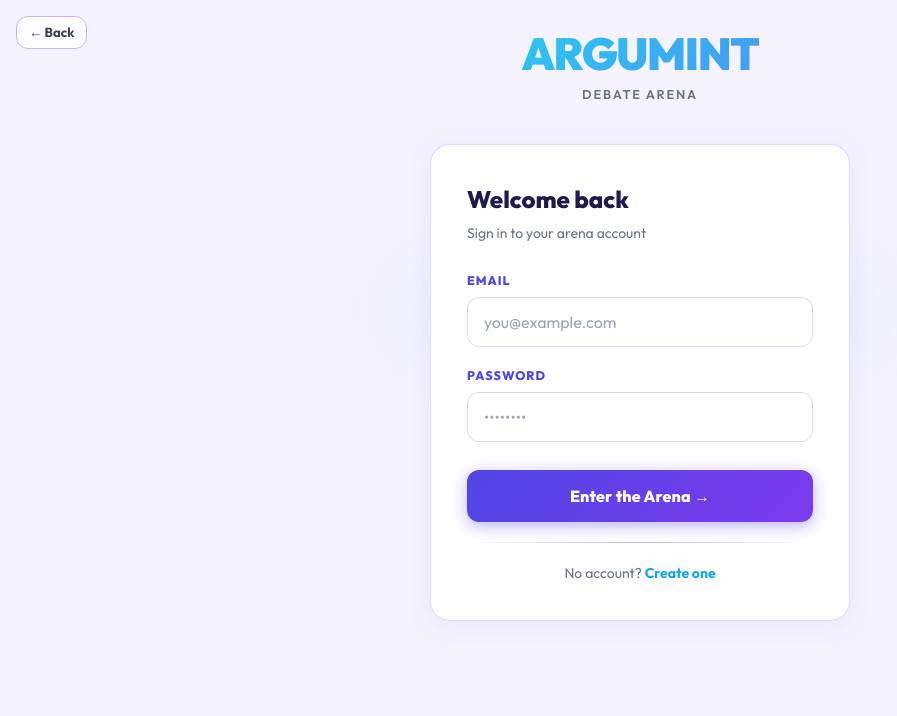
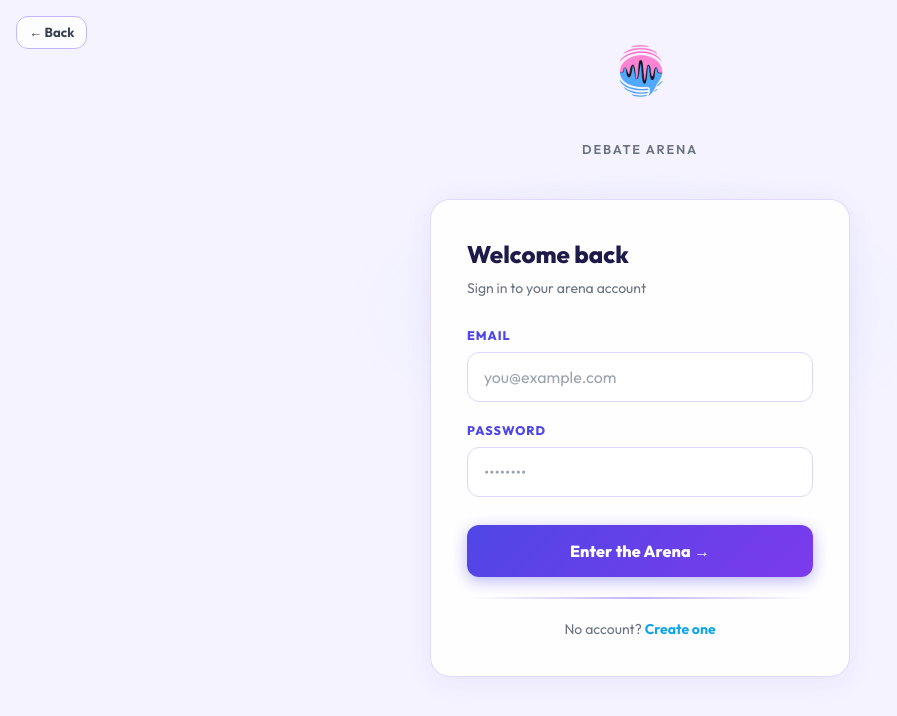
Before and after one commit to bipinchaudhary28899/Argumint, a React (Vite) app in the folder apps/frontend/: page /login in a window 1280 px wide. Shown: the top 716 px of the page, without its empty margins (0-897 px from the left). Built offline with nearby package versions, Linux system fonts and the light colour scheme; no server answers.

Commit message:
addded logo

```diff
--- a/apps/frontend/index.html
+++ b/apps/frontend/index.html
@@ -2,7 +2,8 @@
 <html lang="en">
   <head>
     <meta charset="UTF-8" />
-    <link rel="icon" type="image/svg+xml" href="/vite.svg" />
+    <link rel="icon" type="image/png" href="/logo/logo.png" />
+    <link rel="apple-touch-icon" href="/logo/logo.png" />
     <meta name="viewport" content="width=device-width, initial-scale=1.0" />
     <title>Argumint — Debate Arena</title>
     <link rel="preconnect" href="https://fonts.googleapis.com" />
--- /dev/null
+++ b/apps/frontend/src/components/NavLogo.tsx
@@ -0,0 +1,32 @@
+/**
+ * NavLogo — renders the Argumint logo image inside a small dark pill
+ * that looks clean on both the white nav bar and dark page backgrounds.
+ *
+ * Use as a drop-in replacement for the "ARGUMINT" text span/button in
+ * every nav. Pass onClick for pages where the logo navigates home.
+ */
+export function NavLogo({ onClick }: { onClick?: () => void }) {
+  const inner = (
+    <div style={{
+      backgroundColor:"transparent"
+    }}>
+      <img
+        src="/logo/logo.png"
+        alt="Argumint"
+        style={{ width: 70, height: 70, borderRadius: "0.25rem", objectFit: "contain", display: "block" }}
+      />
+    </div>
+  );
+
+  if (onClick) {
+    return (
+      <button
+        onClick={onClick}
+        style={{ background: "none", border: "none", padding: 0, cursor: "pointer", lineHeight: 0 }}
+      >
+        {inner}
+      </button>
+    );
+  }
+  return inner;
+}
--- a/apps/frontend/src/pages/CreateRoom.tsx
+++ b/apps/frontend/src/pages/CreateRoom.tsx
@@ -2,6 +2,7 @@ import { useState } from "react";
 import { useNavigate } from "react-router-dom";
 import { useAuth } from "../contexts/AuthContext";
 import { useRoom } from "../contexts/RoomContext";
+import { NavLogo } from "../components/NavLogo";
 import { useIsMobile } from "../hooks/useIsMobile";
 import { roomApi } from "../services/api";
 import type { CreateRoomInput } from "@argumint/shared";
@@ -80,7 +81,7 @@ export function CreateRoom() {
       <nav className="game-nav">
         <div style={{ display: "flex", alignItems: "center", gap: "0.75rem" }}>
           <button onClick={() => navigate("/")} className="btn-ghost" style={{ fontSize: "0.82rem", padding: "0.35rem 0.75rem" }}>← Back</button>
-          <button className="nav-logo" onClick={() => navigate("/")}>ARGUMINT</button>
+          <NavLogo onClick={() => navigate("/")} />
         </div>
         {!isMobile && <span style={{ color: "var(--muted)", fontSize: "0.85rem" }}>{user?.username}</span>}
       </nav>
--- a/apps/frontend/src/pages/DebatePage.tsx
+++ b/apps/frontend/src/pages/DebatePage.tsx
@@ -2,6 +2,7 @@ import { useEffect, useMemo, useRef, useState, useCallback } from "react";
 import { useNavigate, useParams } from "react-router-dom";
 import { useAuth } from "../contexts/AuthContext";
 import { useSocket } from "../hooks/useSocket";
+import { NavLogo } from "../components/NavLogo";
 import { useWebRTCMesh } from "../hooks/useWebRTCMesh";
 import { useSpeechRecognition } from "../hooks/useSpeechRecognition";
 import { useLeaveRoomOnNavigate } from "../hooks/useLeaveRoomOnNavigate";
@@ -455,7 +456,7 @@ export function DebatePage() {
       )}
 
       <nav className="game-nav">
-        <span className="nav-logo">ARGUMINT</span>
+        <NavLogo />
         <div style={{ display: "flex", alignItems: "center", gap: isMobile ? "0.5rem" : "1rem" }}>
           {!isBuzzer && turn && !finished && (
             <div className="badge badge-muted" style={{ fontFamily: "'JetBrains Mono', monospace", fontSize: "0.72rem" }}>
--- a/apps/frontend/src/pages/Home.tsx
+++ b/apps/frontend/src/pages/Home.tsx
@@ -2,6 +2,7 @@ import { useNavigate } from "react-router-dom";
 import { useAuth } from "../contexts/AuthContext";
 import { getLevelInfo } from "@argumint/shared";
 import { useIsMobile } from "../hooks/useIsMobile";
+import { NavLogo } from "../components/NavLogo";
 
 export function Home() {
   const navigate = useNavigate();
@@ -22,7 +23,7 @@ export function Home() {
       <div style={{ position: "fixed", bottom: "10%", right: "15%", width: 350, height: 350, borderRadius: "50%", background: "radial-gradient(circle, rgba(16,185,129,0.06) 0%, transparent 70%)", pointerEvents: "none", zIndex: 0 }} />
 
       <nav className="game-nav">
-        <span className="nav-logo">ARGUMINT</span>
+        <NavLogo />
         <div style={{ display: "flex", alignItems: "center", gap: isMobile ? "0.5rem" : "1rem" }}>
           {/* Level chip — always visible */}
           <div style={{
--- a/apps/frontend/src/pages/JoinRoom.tsx
+++ b/apps/frontend/src/pages/JoinRoom.tsx
@@ -2,6 +2,7 @@ import { useState } from "react";
 import { useNavigate } from "react-router-dom";
 import { useAuth } from "../contexts/AuthContext";
 import { useRoom } from "../contexts/RoomContext";
+import { NavLogo } from "../components/NavLogo";
 import { roomApi } from "../services/api";
 
 export function JoinRoom() {
@@ -34,7 +35,7 @@ export function JoinRoom() {
       <nav className="game-nav">
         <div style={{ display: "flex", alignItems: "center", gap: "0.75rem" }}>
           <button onClick={() => navigate("/")} className="btn-ghost" style={{ fontSize: "0.82rem", padding: "0.35rem 0.75rem" }}>← Back</button>
-          <button className="nav-logo" onClick={() => navigate("/")}>ARGUMINT</button>
+          <NavLogo onClick={() => navigate("/")} />
         </div>
         <span style={{ color: "var(--muted)", fontSize: "0.85rem" }}>{user?.username}</span>
       </nav>
--- a/apps/frontend/src/pages/Login.tsx
+++ b/apps/frontend/src/pages/Login.tsx
@@ -45,8 +45,8 @@ export function Login() {
       <button onClick={() => navigate("/")} className="btn-ghost" style={{ position: "fixed", top: "1rem", left: "1rem", fontSize: "0.82rem", padding: "0.35rem 0.75rem", zIndex: 10 }}>← Back</button>
       <div className="fade-up w-full" style={{ maxWidth: 420, width: "100%" }}>
         <div style={{ textAlign: "center", marginBottom: "2.5rem" }}>
-          <div style={{ fontSize: "2.8rem", fontWeight: 900, letterSpacing: "-0.03em", background: "linear-gradient(135deg, #22d3ee, #4f8ef7)", WebkitBackgroundClip: "text", WebkitTextFillColor: "transparent", backgroundClip: "text", lineHeight: 1 }}>ARGUMINT</div>
-          <div style={{ marginTop: "0.5rem", color: "var(--muted)", fontSize: "0.8rem", letterSpacing: "0.14em", textTransform: "uppercase", fontWeight: 600 }}>Debate Arena</div>
+          <img src="/logo/logo.png" alt="Argumint" style={{ width: 96, height: 96, borderRadius: "1.25rem", objectFit: "contain", display: "block", margin: "0 auto" }} />
+          <div style={{ marginTop: "0.75rem", color: "var(--muted)", fontSize: "0.8rem", letterSpacing: "0.14em", textTransform: "uppercase", fontWeight: 600 }}>Debate Arena</div>
         </div>
         <div className="glass" style={{ padding: "2.25rem" }}>
           <h1 style={{ fontSize: "1.5rem", fontWeight: 800, color: "var(--text)", margin: "0 0 0.35rem" }}>Welcome back</h1>
--- a/apps/frontend/src/pages/PrepScreen.tsx
+++ b/apps/frontend/src/pages/PrepScreen.tsx
@@ -2,6 +2,7 @@ import { useEffect, useMemo, useState } from "react";
 import { useNavigate, useParams } from "react-router-dom";
 import { useAuth } from "../contexts/AuthContext";
 import { useSocket } from "../hooks/useSocket";
+import { NavLogo } from "../components/NavLogo";
 import { useLeaveRoomOnNavigate } from "../hooks/useLeaveRoomOnNavigate";
 import { useIsMobile } from "../hooks/useIsMobile";
 import type { Debate, TurnOrderEntry } from "@argumint/shared";
@@ -95,7 +96,7 @@ export function PrepScreen() {
   return (
     <div className="bg-grid" style={{ minHeight: "100vh", display: "flex", flexDirection: "column", background: "var(--bg)" }}>
       <nav className="game-nav">
-        <span className="nav-logo">ARGUMINT</span>
+        <NavLogo />
         <div style={{ display: "flex", alignItems: "center", gap: "0.875rem" }}>
           <div style={{ display: "flex", alignItems: "center", gap: "0.4rem" }}>
             <div className={isConnected ? "pulse-dot pulse-dot-green" : "pulse-dot pulse-dot-red"} />
--- a/apps/frontend/src/pages/Register.tsx
+++ b/apps/frontend/src/pages/Register.tsx
@@ -57,8 +57,8 @@ export function Register() {
       <button onClick={() => navigate("/")} className="btn-ghost" style={{ position: "fixed", top: "1rem", left: "1rem", fontSize: "0.82rem", padding: "0.35rem 0.75rem", zIndex: 10 }}>← Back</button>
       <div className="fade-up w-full" style={{ maxWidth: 440, width: "100%" }}>
         <div style={{ textAlign: "center", marginBottom: "2rem" }}>
-          <div style={{ fontSize: "2.8rem", fontWeight: 900, letterSpacing: "-0.03em", background: "linear-gradient(135deg, #22d3ee, #4f8ef7)", WebkitBackgroundClip: "text", WebkitTextFillColor: "transparent", backgroundClip: "text", lineHeight: 1 }}>ARGUMINT</div>
-          <div style={{ marginTop: "0.5rem", color: "var(--muted)", fontSize: "0.8rem", letterSpacing: "0.14em", textTransform: "uppercase", fontWeight: 600 }}>Create your account</div>
+          <img src="/logo/logo.png" alt="Argumint" style={{ width: 96, height: 96, borderRadius: "1.25rem", objectFit: "contain", display: "block", margin: "0 auto" }} />
+          <div style={{ marginTop: "0.75rem", color: "var(--muted)", fontSize: "0.8rem", letterSpacing: "0.14em", textTransform: "uppercase", fontWeight: 600 }}>Create your account</div>
         </div>
         <div className="glass" style={{ padding: "2.25rem" }}>
           <h1 style={{ fontSize: "1.5rem", fontWeight: 800, color: "var(--text)", margin: "0 0 0.35rem" }}>Join the arena</h1>
--- a/apps/frontend/src/pages/ResultPage.tsx
+++ b/apps/frontend/src/pages/ResultPage.tsx
@@ -2,6 +2,7 @@ import { useEffect, useMemo, useRef, useState } from "react";
 import { useNavigate, useParams } from "react-router-dom";
 import { useAuth } from "../contexts/AuthContext";
 import { useSocket } from "../hooks/useSocket";
+import { NavLogo } from "../components/NavLogo";
 import { useLeaveRoomOnNavigate } from "../hooks/useLeaveRoomOnNavigate";
 import { useIsMobile } from "../hooks/useIsMobile";
 import { getLevelInfo } from "@argumint/shared";
@@ -200,7 +201,7 @@ export function ResultPage() {
         <nav className="game-nav">
           <div style={{ display:"flex", alignItems:"center", gap:"0.75rem" }}>
             <button onClick={() => navigate("/")} className="btn-ghost" style={{ fontSize:"0.82rem", padding:"0.35rem 0.75rem" }}>← Home</button>
-            <button className="nav-logo" onClick={() => navigate("/")}>ARGUMINT</button>
+            <NavLogo onClick={() => navigate("/")} />
           </div>
           <div style={{ display:"flex", alignItems:"center", gap:"0.875rem" }}>
             <div style={{ display:"flex", alignItems:"center", gap:"0.4rem" }}>
--- a/apps/frontend/src/pages/RoomLobby.tsx
+++ b/apps/frontend/src/pages/RoomLobby.tsx
@@ -1,5 +1,6 @@
 import { useEffect, useState } from "react";
 import { useParams, useNavigate } from "react-router-dom";
+import { NavLogo } from "../components/NavLogo";
 import { useAuth } from "../contexts/AuthContext";
 import { useRoom } from "../contexts/RoomContext";
 import { useSocket } from "../hooks/useSocket";
@@ -188,7 +189,7 @@ export function RoomLobby() {
   return (
     <div className="bg-grid" style={{ minHeight: "100vh", display: "flex", flexDirection: "column", background: "var(--bg)", overflowX: "hidden" }}>
       <nav className="game-nav">
-        <button className="nav-logo" onClick={() => navigate("/")}>ARGUMINT</button>
+        <NavLogo onClick={() => navigate("/")} />
         <div style={{ display: "flex", alignItems: "center", gap: isMobile ? "0.5rem" : "1rem" }}>
           <div style={{ display: "flex", alignItems: "center", gap: "0.4rem" }}>
             <div className={isConnected ? "pulse-dot pulse-dot-green" : "pulse-dot pulse-dot-red"} />
```
Also changed, not shown: apps/frontend/public/logo/logo.png (added).
